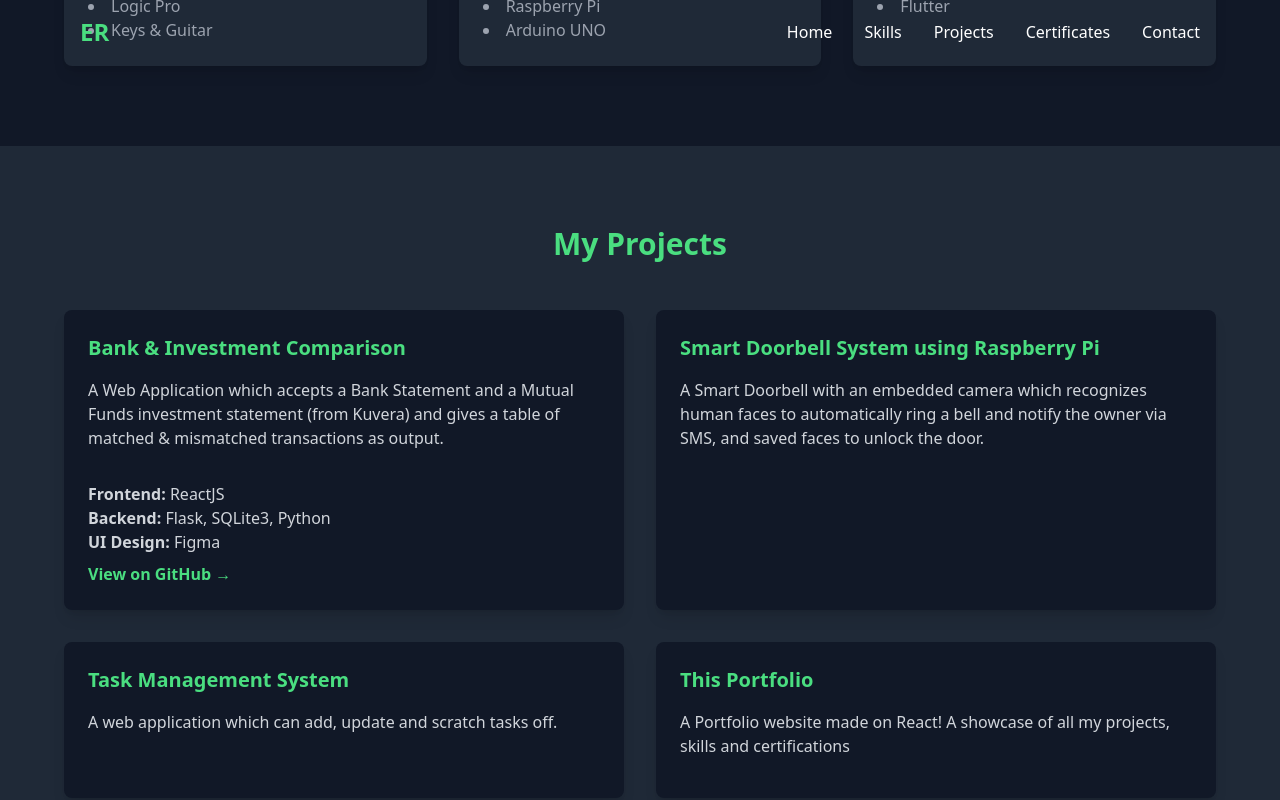
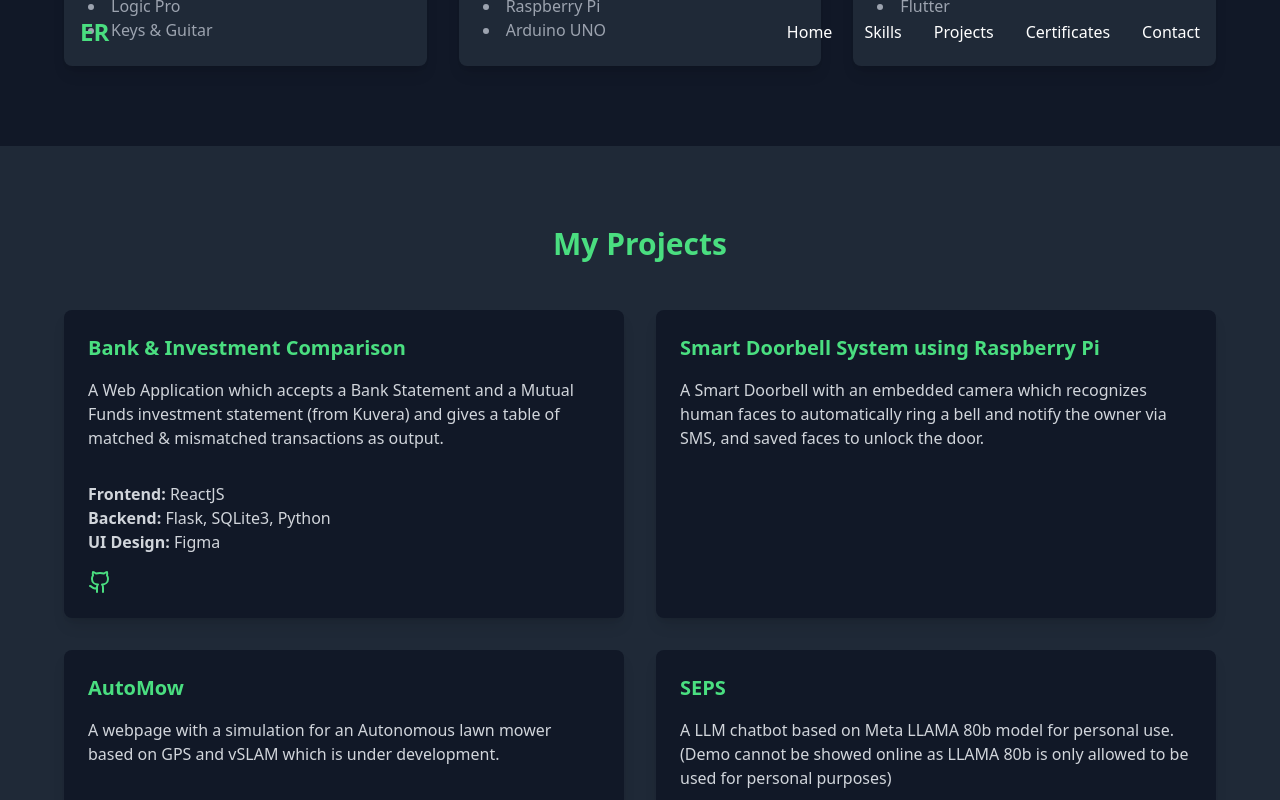
Before and after one commit to Ezhil2389/Personal-Portfolio-React, a React (Create React App) app: page / in a window 1280 px wide. Both pictures are taken after a click on the element 344 px from the left and 2248 px from the top of the page. Shown: the part 1848-2648 px from the top of the page. Built offline with nearby package versions, Linux system fonts and the light colour scheme.

Commit message:
Added Projects

```diff
--- a/src/Home.js
+++ b/src/Home.js
@@ -1,5 +1,5 @@
 import React, { useState, useEffect, useRef } from 'react';
-import { GithubIcon, LinkedinIcon, MailIcon, ChevronDown, Phone, MessageCircle } from 'lucide-react';
+import { GithubIcon, LinkedinIcon, MailIcon, ChevronDown, Phone, MessageCircle, Globe } from 'lucide-react';
 import { CSSTransition, TransitionGroup } from 'react-transition-group';
 import { motion, useAnimation } from 'framer-motion';
 import './index.css';
@@ -100,6 +100,26 @@ const Home = () => {
       github: "https://github.com/Ezhil2389/Raspberry-Pi-Door-Security-Camera"
     },
     {
+      title: "AutoMow",
+      description: "A webpage with a simulation for an Autonomous lawn mower based on GPS and vSLAM which is under development.",
+      details: [
+        { label: "Frontend", value: "React" },
+        { label: "Hosting", value: "Vercel" },
+      ],
+      github: "https://github.com/Ezhil2389/slam-lawn",
+      website: "https://automow.vercel.app"
+    },
+    {
+      title: "SEPS",
+      description: "A LLM chatbot based on Meta LLAMA 80b model for personal use. (Demo cannot be showed online as LLAMA 80b is only allowed to be used for personal purposes)",
+      details: [
+        { label: "Frontend", value: "React" },
+        { label: "Hosting", value: "Vercel" },
+        { label: "Authentication", value: "Firebase" },
+      ],
+      website: "https://seps.vercel.app"
+    },
+    {
       title: "Task Management System",
       description: "A web application which can add, update and scratch tasks off.",
       details: [
@@ -115,7 +135,8 @@ const Home = () => {
         { label: "Framework", value: "React" },
         { label: "UI Design", value: "Figma" },
       ],
-      github: "https://github.com/Ezhil2389/Personal-Portfolio-React"
+      github: "https://github.com/Ezhil2389/Personal-Portfolio-React",
+      website: "https://ezhilravi.vercel.app"
     },
   ];
 
@@ -204,7 +225,7 @@ const Home = () => {
               <GithubIcon size={28} />
             </a>
             <a
-              href="https://www.linkedin.com/"
+              href="https://www.linkedin.com/in/ezhilr2004"
               target="_blank"
               rel="noopener noreferrer"
               className="text-gray-400 hover:text-green-400 transition duration-300"
@@ -251,7 +272,6 @@ const Home = () => {
       </section>
 
       {/* Projects Section */}
-      {/* Projects Section */}
       <section id="projects" ref={sectionRefs.projects} className="py-20 px-4 bg-gray-800">
         <div className="max-w-6xl mx-auto">
           <h2 className="text-3xl font-bold text-center mb-12 text-green-400">My Projects</h2>
@@ -284,17 +304,30 @@ const Home = () => {
                     {project.details.map((detail, detailIndex) => (
                       <p key={detailIndex}><strong>{detail.label}:</strong> {detail.value}</p>
                     ))}
+                    <div className="flex mt-4 space-x-4">
                       {project.github && (
                         <motion.a
                           href={project.github}
                           target="_blank"
                           rel="noopener noreferrer"
-                  className="text-green-400 hover:text-green-300 font-semibold transition duration-300 block mt-2"
-                  whileHover={{ x: 5 }}
+                          className="text-green-400 hover:text-green-300 transition duration-300"
+                          whileHover={{ scale: 1.1 }}
                         >
-                  View on GitHub &rarr;
+                          <GithubIcon size={24} />
                         </motion.a>
                       )}
+                      {project.website && (
+                        <motion.a
+                          href={project.website}
+                          target="_blank"
+                          rel="noopener noreferrer"
+                          className="text-green-400 hover:text-green-300 transition duration-300"
+                          whileHover={{ scale: 1.1 }}
+                        >
+                          <Globe size={24} />
+                        </motion.a>
+                      )}
+                    </div>
                   </motion.div>
                 </motion.div>
               </motion.div>
```
Lines whose indentation alone changed are shown as unchanged.
